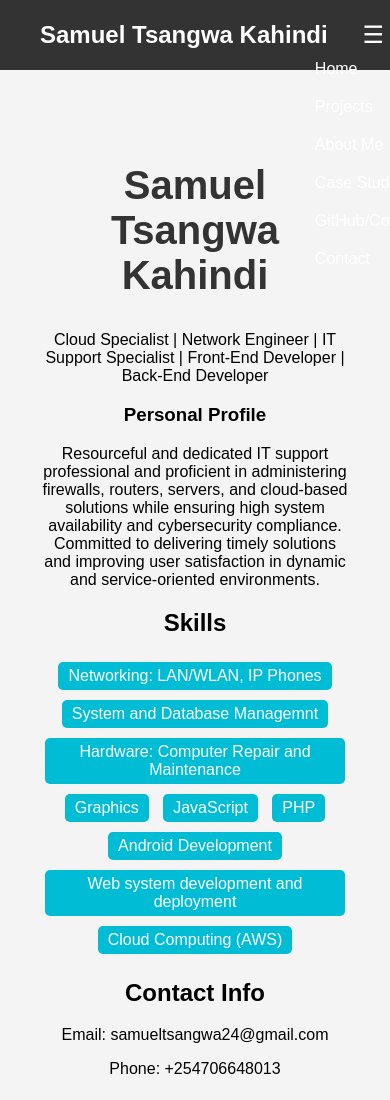
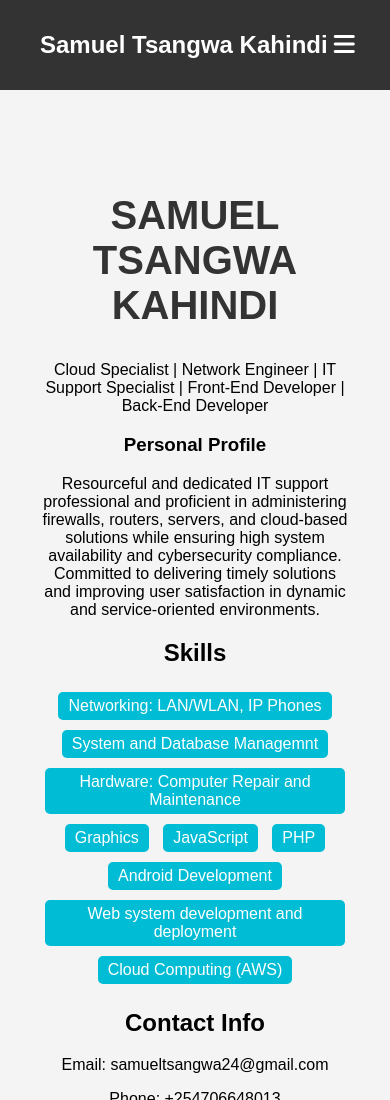
Before and after one commit to samueltsangwa/sameXpert.github.io, a plain HTML site: page index.html in a window 390 px wide. Shown: the top 1100 px of the page. Drawn offline with Linux system fonts and the light colour scheme.

Commit message:
Update index.html

```diff
--- a/index.html
+++ b/index.html
@@ -9,13 +9,22 @@
 </head>
 <body>
   <!-- Navbar -->
+<header>
   <nav class="navbar">
     <div class="container">
+      <!-- Logo -->
       <a href="#" class="logo">
-                <!-- <img src="logo.png" alt="Your Logo" class="logo-img"> -->
+        <!-- <img src="logo.png" class="logo-img"> -->
         <span class="logo-text">Samuel Tsangwa Kahindi</span>
       </a>
-            <ul class="nav-links">
+
+      <!-- Hamburger button -->
+      <button class="nav-toggle" type="button" aria-label="Toggle navigation" aria-controls="nav-links" aria-expanded="false">
+        <i class="fas fa-bars"></i>
+      </button>
+
+      <!-- Navigation links -->
+      <ul class="nav-links" id="nav-links">
         <li><a href="#home">Home</a></li>
         <li><a href="#projects">Projects</a></li>
         <li><a href="#about">About Me</a></li>
@@ -23,92 +32,14 @@
         <li><a href="#github">GitHub/Code</a></li>
         <li><a href="#contact">Contact</a></li>
       </ul>
-            <button class="nav-toggle">☰</button>
     </div>
   </nav>
-    <style>
-        .navbar {
-            position: fixed;
-            top: 0;
-            left: 0;
-            width: 100%;
-            z-index: 999;
-        }
+</header>
 
-        body {
-            padding-top: 60px;
-        }
-
-        .navbar ul {
-            list-style: none;
-            margin: 0;
-            padding: 10px;
-            display: flex;
-            justify-content: space-around;
-        }
-
-        .navbar a {
-            text-decoration: none;
-        }
-
-        /* Base styles */
-        .navbar {
-        position: fixed;
-        top: 0;
-        left: 0;
-        width: 100%;
-        z-index: 999;
-        }
-
-        .navbar .container {
-        display: flex;
-        justify-content: space-between;
-        align-items: center;
-        padding: 10px 20px;
-        }
-
-        .navbar ul {
-        list-style: none;
-        margin: 0;
-        padding: 0;
-        display: flex;
-        gap: 20px;
-        }
-
-        .nav-toggle {
-        display: none;
-        font-size: 24px;
-        background: none;
-        border: none;
-        cursor: pointer;
-        }
-
-        /* Responsive */
-        @media (max-width: 768px) {
-        .nav-links {
-            display: none;
-            flex-direction: column;
-            gap: 15px;
-            position: absolute;
-            top: 60px;
-            right: 20px;
-            padding: 15px;
-            border-radius: 8px;
-        }
-
-        .nav-links.active {
-            display: flex;
-        }
-
-        .nav-toggle {
-            display: block;
-        }
-        }
-        </style>
     <!-- Homepage Section -->
     <section id="home" class="homepage">
         <div class="container">
-            <h1>Samuel Tsangwa Kahindi</h1>
+            <h1>SAMUEL TSANGWA KAHINDI</h1>
             <p>Cloud Specialist | Network Engineer | IT Support Specialist | Front-End Developer | Back-End Developer</p>
                 <h3>Personal Profile</h3>
                 <p><p>Resourceful and dedicated IT support professional and proficient in administering firewalls, routers, servers, and cloud-based solutions while ensuring high system availability and cybersecurity compliance. Committed to delivering timely solutions and improving user satisfaction in dynamic and service-oriented environments.</p></p>
@@ -359,8 +290,6 @@
   });
 </script>
 
-
-    <script src="scripts.js"></script>
     <!-- Footer Section -->
 <footer class="main-footer">
     <div class="container footer-center">
@@ -370,5 +299,24 @@
         </a>
     </div>
 </footer>
+ <script>
+    document.addEventListener('DOMContentLoaded', () => {
+      const navToggle = document.querySelector('.nav-toggle');
+      const navLinks = document.querySelector('.nav-links');
+
+      navToggle.addEventListener('click', () => {
+        const isActive = navLinks.classList.toggle('active');
+        navToggle.setAttribute('aria-expanded', String(isActive));
+      });
+
+      // close menu on link click (mobile)
+      navLinks.addEventListener('click', (e) => {
+        if (e.target.tagName === 'A' && navLinks.classList.contains('active')) {
+          navLinks.classList.remove('active');
+          navToggle.setAttribute('aria-expanded', 'false');
+        }
+      });
+    });
+  </script>
 </body>
 </html
```
Lines whose indentation alone changed are shown as unchanged.
